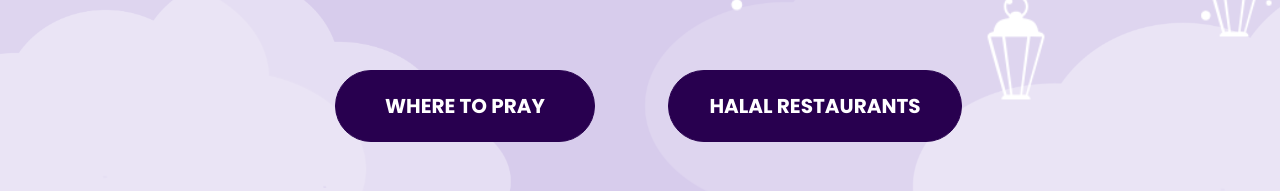
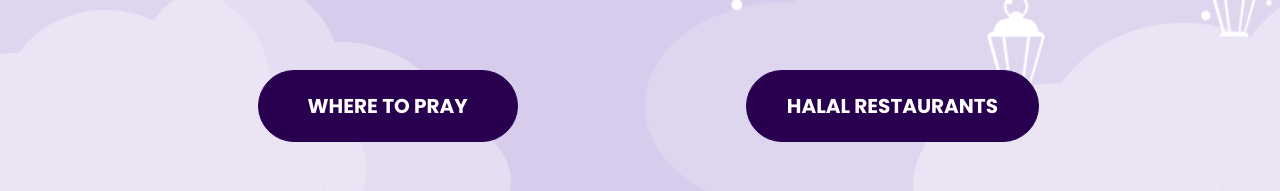
Before and after one commit to webimpactuw/muslim-student-assoc, a React (Create React App) app in the folder msa-react/: page /resources in a window 1280 px wide. Shown: the part 367-558 px from the top of the page. Built offline with nearby package versions, Linux system fonts and the light colour scheme; no server answers.

Commit message:
added bigger gap to resources buttons

```diff
--- a/msa-react/src/pages/resources/resources-home.js
+++ b/msa-react/src/pages/resources/resources-home.js
@@ -4,7 +4,7 @@ function ResourcesHome() {
     return (
         <div className="lantern-header header-background-purple">
             <h1 className="resources-heading">Resources</h1>
-            <div className="links">
+            <div className="links donate-page">
                 <div style={{width: "300px"}}>
 
                     <button className="purple-button resources-pray">
```
